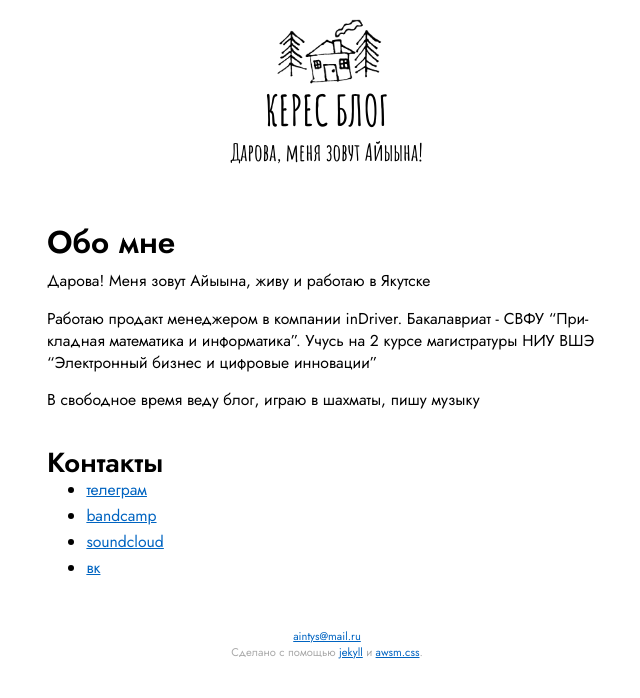
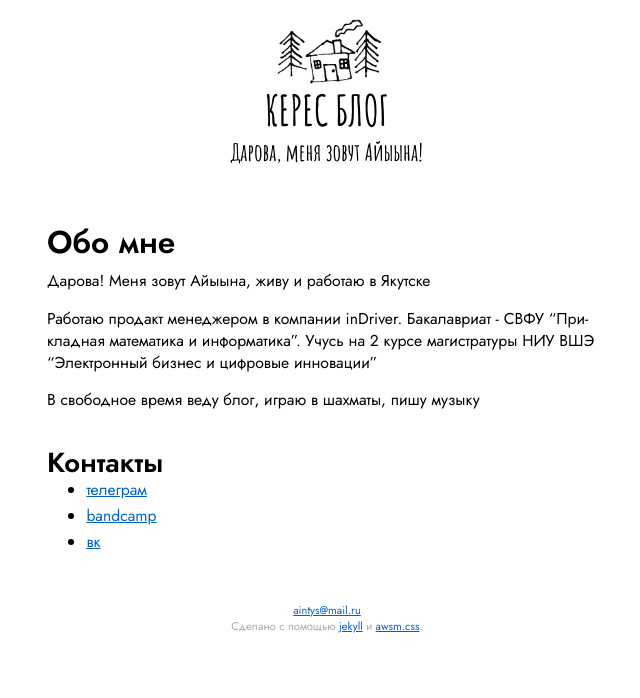
Before and after one commit to keresm/keresaina.github.io, a Jekyll site: the page built from _pages/about.md, in a window 1280 px wide. Shown: the top 698 px of the page, without its empty margins (313-953 px from the left). Built offline with Jekyll 4.4.1, drawn with Linux system fonts in a browser that asks for light colours.

Commit message:
Update about.md

```diff
--- a/_pages/about.md
+++ b/_pages/about.md
@@ -14,5 +14,4 @@ permalink: /about/
 
 - [телеграм](https://t.me/@keresm)
 - [bandcamp](https://keresm.bandcamp.com/)
-- [soundcloud](https://soundcloud.com/keresm)
 - [вк](https://vk.com/keresm)
```
